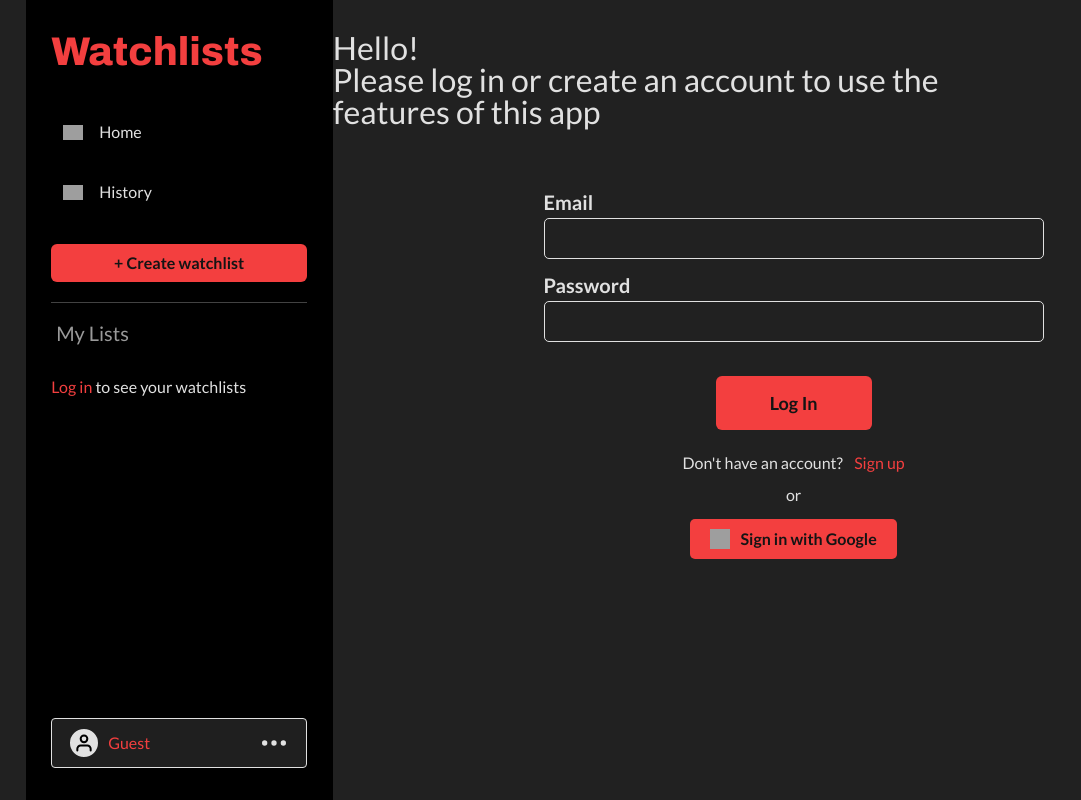
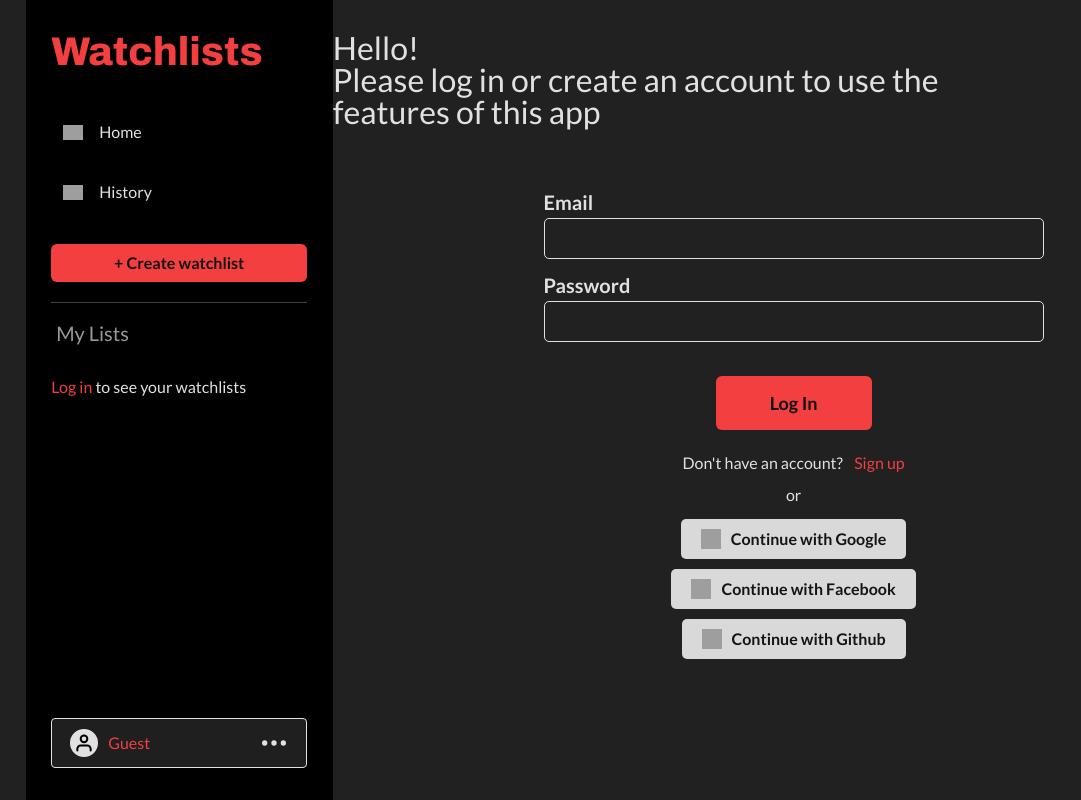
Before and after one commit to NazPalUA/Watchlist, a React (Vite) app: page /login in a window 1280 px wide. Shown: the whole page, without its empty margins (0-1081 px from the left). Built offline with nearby package versions, Linux system fonts and the light colour scheme; no server answers; the database is empty; grey boxes are pictures that could not be loaded.

Commit message:
Add social media authentication options to LogInPage

```diff
--- a/src/pages/LogInPage/LogInPage.tsx
+++ b/src/pages/LogInPage/LogInPage.tsx
@@ -1,7 +1,7 @@
 import { Link } from "react-router-dom"
+import AuthWithSocialMedia from "../../components/AuthWithSocialMedia/AuthWithSocialMedia"
 import style from "./LogInPage.module.scss"
 import EmailSignIn from "./SubComponents/EmailSignIn/EmailSignIn"
-import GoogleSignIn from "./SubComponents/GoogleSignIn/GoogleSignIn"
 
 type LogInPageProps = { className?: string }
 
@@ -22,7 +22,9 @@ export default function LogInPage({ className }: LogInPageProps) {
         </Link>
       </p>
       <p style={{ textAlign: "center" }}>or</p>
-      <GoogleSignIn />
+      <AuthWithSocialMedia provider="google" />
+      <AuthWithSocialMedia provider="facebook" />
+      <AuthWithSocialMedia provider="github" />
     </div>
   )
 }
```
